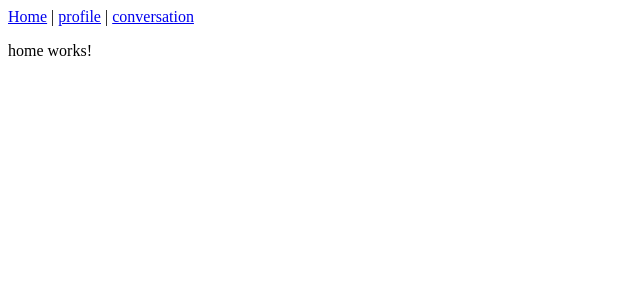
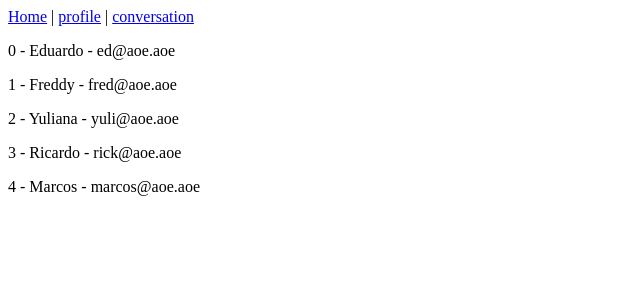
Before and after one commit to luisfridev/platzinger, an Angular app: page /home in a window 1280 px wide. Shown: the top 300 px of the page, without its empty margins (0-640 px from the left). Built offline with nearby package versions, Linux system fonts and the light colour scheme.

Commit message:
Agrega directiva ngFor

```diff
--- a/src/app/components/home/home.component.html
+++ b/src/app/components/home/home.component.html
@@ -1,3 +1,3 @@
-<p>
-  home works!
+<p *ngFor="let user of friends; let i = index">
+  {{ i }} - {{ user.nick }} - {{ user.email }}
 </p>
--- a/src/app/components/home/home.component.ts
+++ b/src/app/components/home/home.component.ts
@@ -1,4 +1,5 @@
 import { Component, OnInit } from '@angular/core';
+import { User } from 'src/app/interfaces/user';
 
 @Component({
   selector: 'app-home',
@@ -6,12 +7,48 @@ import { Component, OnInit } from '@angular/core';
   styleUrls: ['./home.component.scss']
 })
 export class HomeComponent implements OnInit {
+    public friends: User[];
+    constructor() {
+        let usuario1: User = {
+            nick: 'Eduardo',
+            age: 24,
+            email: 'ed@aoe.aoe',
+            friend: true,
+            uid: 1
+        };
+        let usuario2: User = {
+            nick: 'Freddy',
+            age: 28,
+            email: 'fred@aoe.aoe',
+            friend: true,
+            uid: 1
+        };
+        let usuario3: User = {
+            nick: 'Yuliana',
+            age: 18,
+            email: 'yuli@aoe.aoe',
+            friend: true,
+            uid: 1
+        };
+        let usuario4: User = {
+            nick: 'Ricardo',
+            age: 17,
+            email: 'rick@aoe.aoe',
+            friend: false,
+            uid: 1
+        };
+        let usuario5: User = {
+            nick: 'Marcos',
+            age: 30,
+            email: 'marcos@aoe.aoe',
+            friend: false,
+            uid: 1
+        };
 
-  constructor() {
-      let c: number = 1;
-      let b: number = 2;
-      console.log(c+b);
-  }
+        this.friends = [
+            usuario1, usuario2, usuario3, usuario4, usuario5
+        ];
+    }
 
   ngOnInit() {
   }
--- /dev/null
+++ b/src/app/interfaces/user.ts
@@ -0,0 +1,8 @@
+export interface User {
+    nick: string;
+    subnick: string;
+    age: number;
+    email: string;
+    friend: boolean;
+    uid: any;
+}
```
